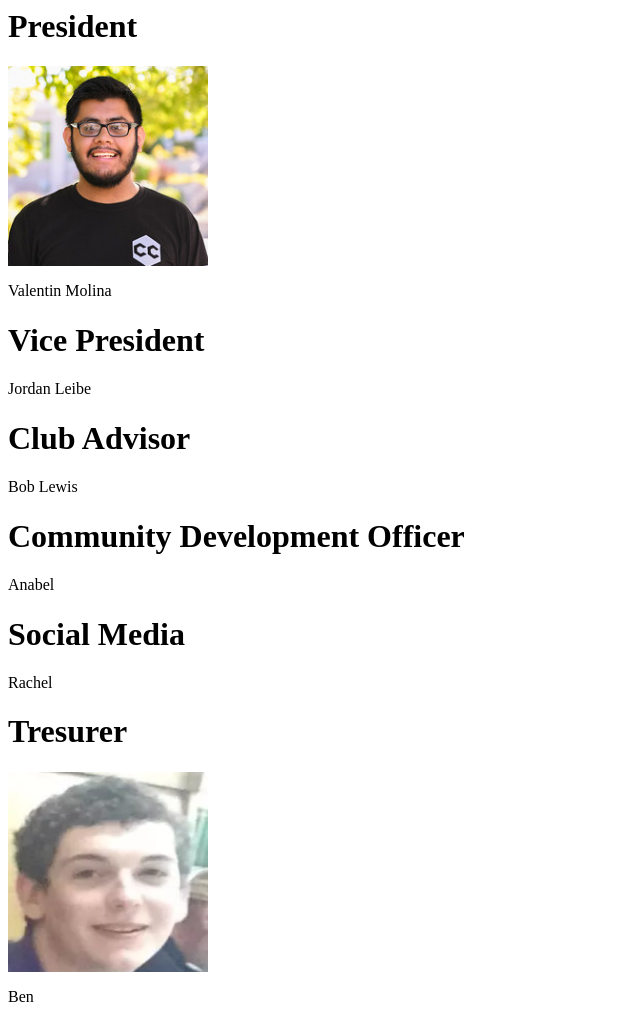
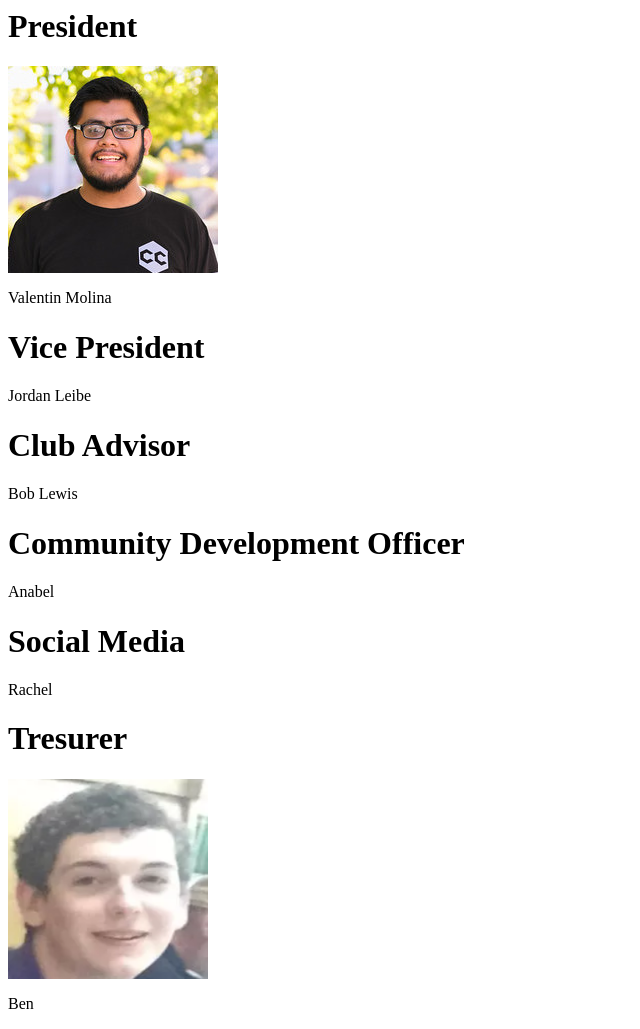
Before and after one commit to CodingCougs/cc-django-site, a Django app: page /about/ in a window 1280 px wide. Shown: the whole page, without its empty margins (0-640 px from the left). Before the commit the page ends 1002 px from the top, so only its background shows below. Run offline with Django 3.2, Linux system fonts and the light colour scheme; parts of the project's set-up code (start-up, migrations or seed data) failed here and were passed over.

Commit message:
Added Pics of Member

```diff
--- a/website/templates/website/about.html
+++ b/website/templates/website/about.html
@@ -1,4 +1,6 @@
 <!DOCTYPE>
+{% load static %}
+
 <html>
 <head>
     <meta charset="utf-8">
@@ -8,7 +10,7 @@
     <main role="main">
         <div class="main-container">
             <h1>President</h1>
-            <img src="website\images\valpic.jpg" alt="Val" width="200" height="200">
+            <img src="{% static "codingcougs\valpic.jpg" %}">
             <p>Valentin Molina</p>
             <h1>Vice President</h1>
             <p>Jordan Leibe</p>
@@ -19,7 +21,7 @@
             <h1>Social Media</h1>
             <p>Rachel</p>
             <h1>Tresurer</h1>
-            <img src="website\images\benpic.png" alt="Ben" width="200" height="200">
+            <img src="{% static "codingcougs\benpic.png" %}" alt="Ben" width="200" height="200">
             <p>Ben</p>
         </div>
     </main>
```
Also changed, not shown: website/static/codingcougs/benpic.png (renamed from website/images/benpic.png), website/static/codingcougs/valpic.jpg (renamed from website/images/valpic.jpg).
